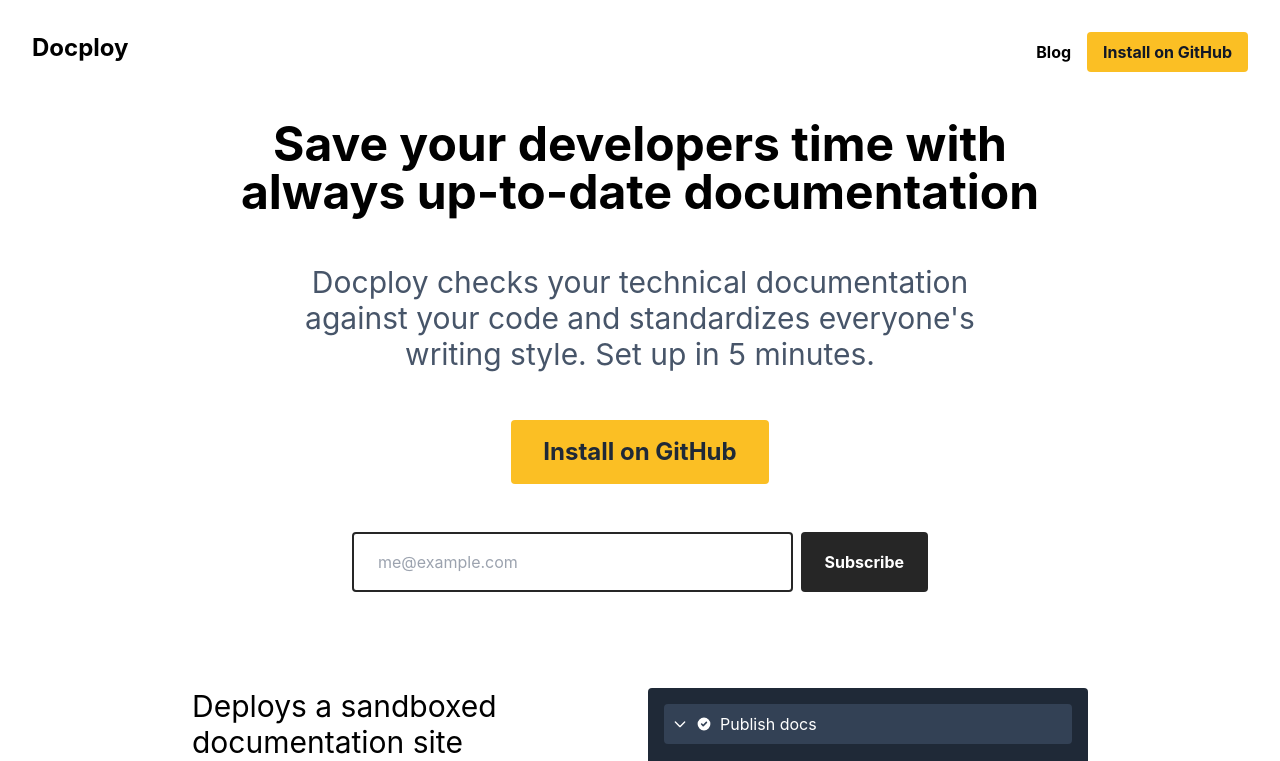
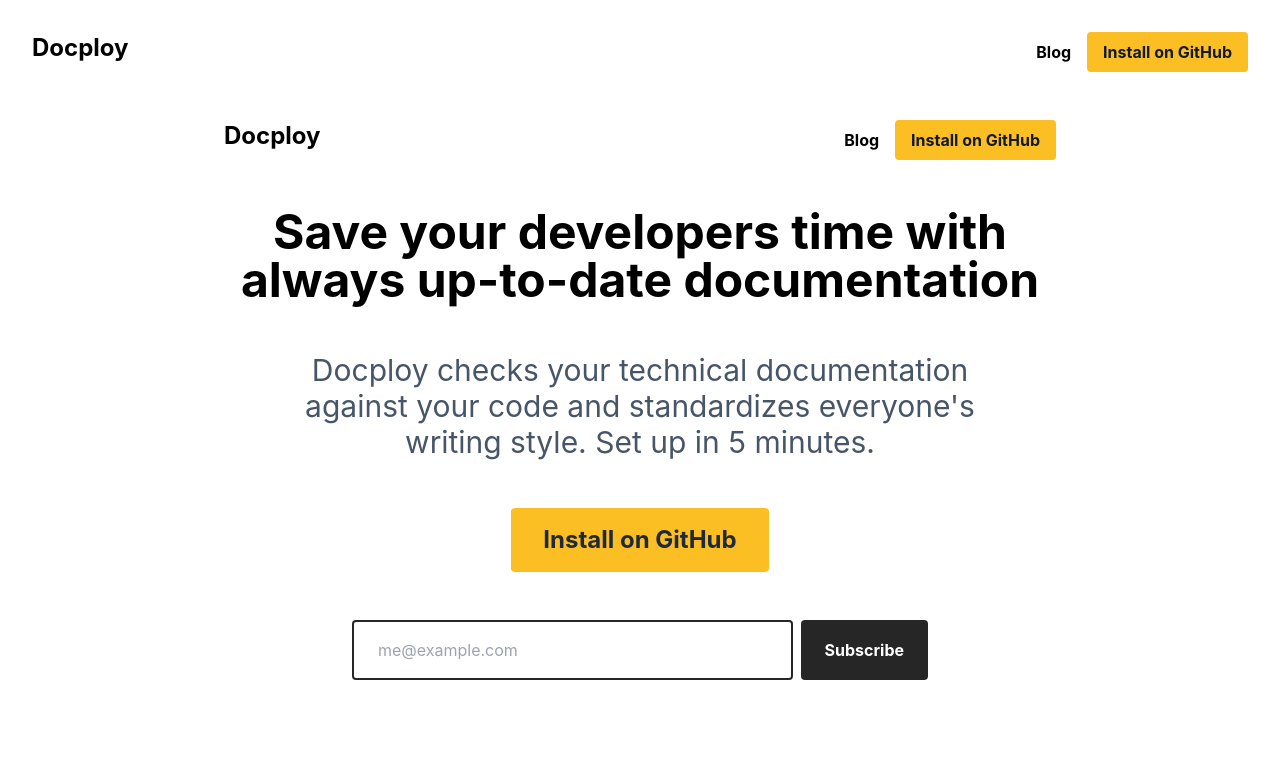
Before and after one commit to docploy/site, a Next.js app: page / in a window 1280 px wide. Shown: the top 761 px of the page. Built offline with nearby package versions, Linux system fonts and the light colour scheme.

Commit message:
Make the shell contain the header, main, and footer

```diff
--- a/pages/_app.tsx
+++ b/pages/_app.tsx
@@ -1,12 +1,25 @@
 import '../styles/globals.css';
 
 import type { AppProps } from 'next/app';
+import Navbar from 'components/Navbar';
 import PlausibleProvider from 'next-plausible';
 
 function MyApp({ Component, pageProps }: AppProps) {
   return (
     <PlausibleProvider domain="docploy.com" trackOutboundLinks>
-      <Component {...pageProps} />;
+      <div className="m-8">
+        <div className="m-auto max-w-7xl">
+          <nav>
+            <Navbar />
+          </nav>
+          <main className="m-auto max-w-4xl my-12">
+            <Component {...pageProps} />
+          </main>
+          <footer className="text-center text-gray-500">
+            <h1>© Docploy</h1>
+          </footer>
+        </div>
+      </div>
     </PlausibleProvider>
   );
 }
```
